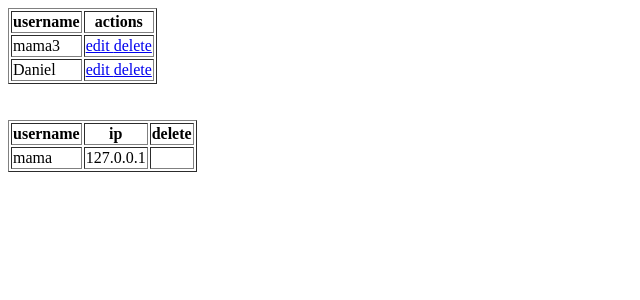
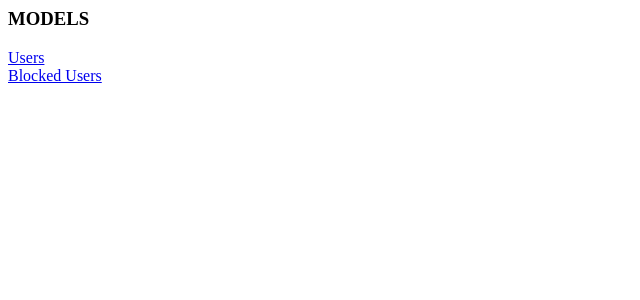
Before and after one commit to dani37x/E-lectro, a Flask app: page /admin in a window 1280 px wide. Shown: the top 300 px of the page, without its empty margins (0-640 px from the left). Run offline with Flask 2, Linux system fonts and the light colour scheme; a user stored in the database is signed in; data comes from the database, SQL or seed files in the repository; both versions use the stored data as it was after the commit.

Commit message:
edit/delete data from models.

```diff
--- a/project_files/database.py
+++ b/project_files/database.py
@@ -13,9 +13,12 @@ class User(UserMixin, db.Model):
     active = db.Column(db.Boolean, default=True, nullable=False)
 
     def __repr__(self):
-        return '<User %r>' % self.username
+        return f'User {self.username}'
 
 class Blocked(db.Model):
     id = db.Column(db.Integer, primary_key=True)
     username = db.Column(db.String(30), unique=False, nullable=False)
     ip = db.Column(db.String(30), unique=False, nullable=False)
+
+    def __repr__(self):
+        return f'Blocked {self.username}'
--- a/project_files/routes.py
+++ b/project_files/routes.py
@@ -13,14 +13,13 @@ from .database import User, Blocked
 from.functions import checker
 
 
-
-
 @app.before_first_request
 def before_first_request():
     db.create_all()
     # user = Blocked(username='mama', ip='127.0.0.1')
     # db.session.add(user)
     # db.session.commit()
+    # checker(username=current_user.username)
 
 
 @login_manager.user_loader
@@ -31,7 +30,6 @@ def load_user(user_id):
 @app.route('/', methods=['GET', 'POST'])
 @login_required
 def page():
-  # checker(username=current_user.username)
   return render_template('page.html')
 
 
@@ -91,14 +89,37 @@ def admin():
   # if current_user.username != 'mama':
   #   abort(404)
 
+  return render_template('admin.html')
+
+@app.route('/admin/users', methods=['GET', 'POST'])
+@login_required
+def admin_user():
+  #if current_user.username != 'mama':
+  #   abort(404)
   users = User.query.all()
-  blocked = Blocked.query.all()
+  if request.method == 'POST':
+    data = request.form.getlist('id')
+    print(data)
 
-  return render_template('admin.html', users=users, blocked=blocked)
+  return render_template('admin_user.html', users=users)
 
 
-@app.route('/update/<int:id>', methods=['GET', 'POST'])
-def update(id):
+@app.route('/admin/blocked', methods=['GET', 'POST'])
+@login_required
+def admin_blocked():
+  #if current_user.username != 'mama':
+  #   abort(404)
+  blocked = Blocked.query.all()
+  if request.method == 'GET':
+    data = request.form.getlist('id')
+    print(data)
+    # blocked =
+
+  return render_template('admin_blocked.html', blocked=blocked)
+
+
+@app.route('/update-user/<int:id>', methods=['GET', 'POST'])
+def update_user(id):
   user = User.query.get_or_404(id)
   if request.method == 'POST':
     user.username = request.form['username']
@@ -110,24 +131,47 @@ def update(id):
     user.active = True if 'True' in active else False
     try:
       db.session.commit()
-      return redirect(url_for('admin'))
+      return redirect(url_for('admin_user'))
     except Exception as e:
       return 'xd'
   else:
-    return render_template("update.html", user=user )
+    return render_template('update_user.html', user=user )
 
 
-@app.route('/delete/<int:id>')
-def delete(object,id):
-  objects = [Blocked, User]
-  for i in objects:
-    if str(i) == str(object):
-      object = i
-  name_to_delete = object.query.get_or_404(id)
+@app.route('/delete-user/<int:id>')
+def delete_user(id):
+
+  name_to_delete = User.query.get_or_404(id)
   try:
     db.session.delete(name_to_delete)
     db.session.commit()
-    return redirect(url_for('admin'))
+    return redirect(url_for('admin_user'))
+  except Exception as e:
+    return 'xd'
+
+
+@app.route('/update-blocked/<int:id>', methods=['GET', 'POST'])
+def update_blocked(id):
+  blocked = Blocked.query.get_or_404(id)
+  if request.method == 'POST':
+    blocked.username = request.form['username']
+    blocked.ip = request.form['ip']
+    try:
+      db.session.commit()
+      return redirect(url_for('admin_blocked'))
+    except Exception as e:
+      return 'xd'
+  else:
+    return render_template('update_blocked.html', blocked=blocked )
+
+@app.route('/delete-blocked/<int:id>')
+def delete_blocked(id):
+
+  name_to_delete = Blocked.query.get_or_404(id)
+  try:
+    db.session.delete(name_to_delete)
+    db.session.commit()
+    return redirect(url_for('admin_blocked'))
   except Exception as e:
     return 'xd'
 
--- a/project_files/templates/admin.html
+++ b/project_files/templates/admin.html
@@ -1,31 +1,10 @@
+<!-- {% for model in models %}
 
+{{ model.name }}
 
-<table border="1px">
-    <th> username</th>
-    <th> actions</th>
-    {% for user in users %}
-    <tr>
-        <td>{{ user.username }}</td>
-        <td>
-            <a href="{{ url_for('update', id=user.id)}}"> edit </a>
-            <a href="{{ url_for('delete', id=user.id)}}"> delete </a>
-        </td>
-    </tr>
-    {% endfor %}
-</table>
+{% endfor %} -->
+
+<h3> MODELS </h3>
+<a href="{{ url_for('admin_user') }}"> Users </a>
 <br>
-<br>
-<table border="1px">
-    <th> username </th>
-    <th> ip </th>
-    <th> delete </th>
-    {% for block in blocked %}
-    <tr>
-        <td>{{ block.username }}</td>
-        <td>{{ block.ip }}</td>
-        <td>
-            <!-- <a href="{{ url_for('delete', id=block.id)}}"> delete</a> -->
-        </td>
-    </tr>
-    {% endfor %}
-</table>
+<a href="{{ url_for('admin_blocked') }}"> Blocked Users </a>
--- a/project_files/templates/update.html
+++ b/project_files/templates/update_user.html
@@ -1,6 +1,6 @@
 
 
- <form action="/update/{{user.id}}" method='post'>
+ <form action="/update-user/{{user.id}}" method='post'>
 
     <input type="text" name="username" value="{{user.username}}"/>
     <input type="text" name="first_name" value="{{user.first_name}}"/>
```
Also changed, not shown: project_files/templates/admin_blocked.html (added, +20 -0 lines), project_files/templates/admin_user.html (added, +18 -0 lines), project_files/templates/update_blocked.html (added, +7 -0 lines), instance/user.db.
